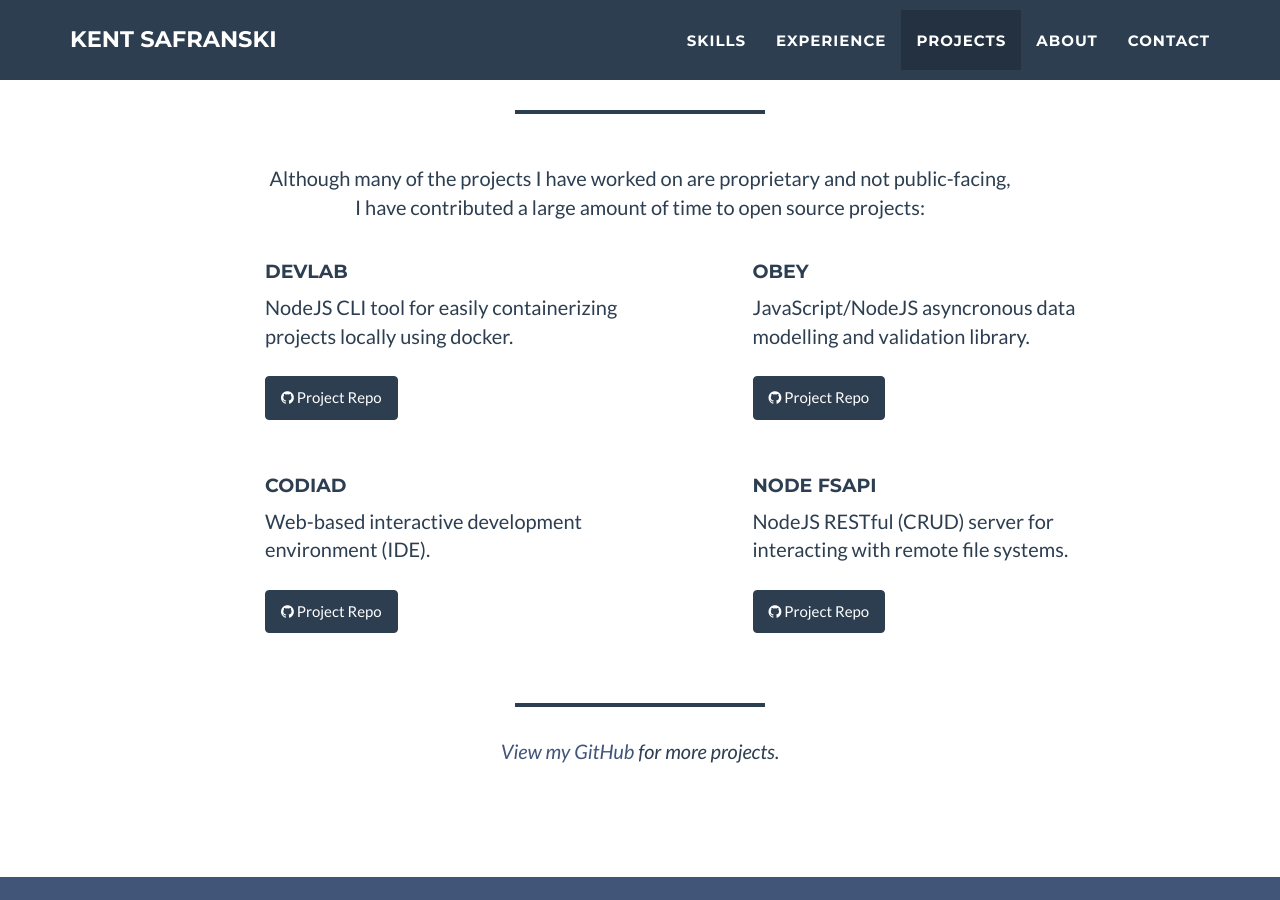
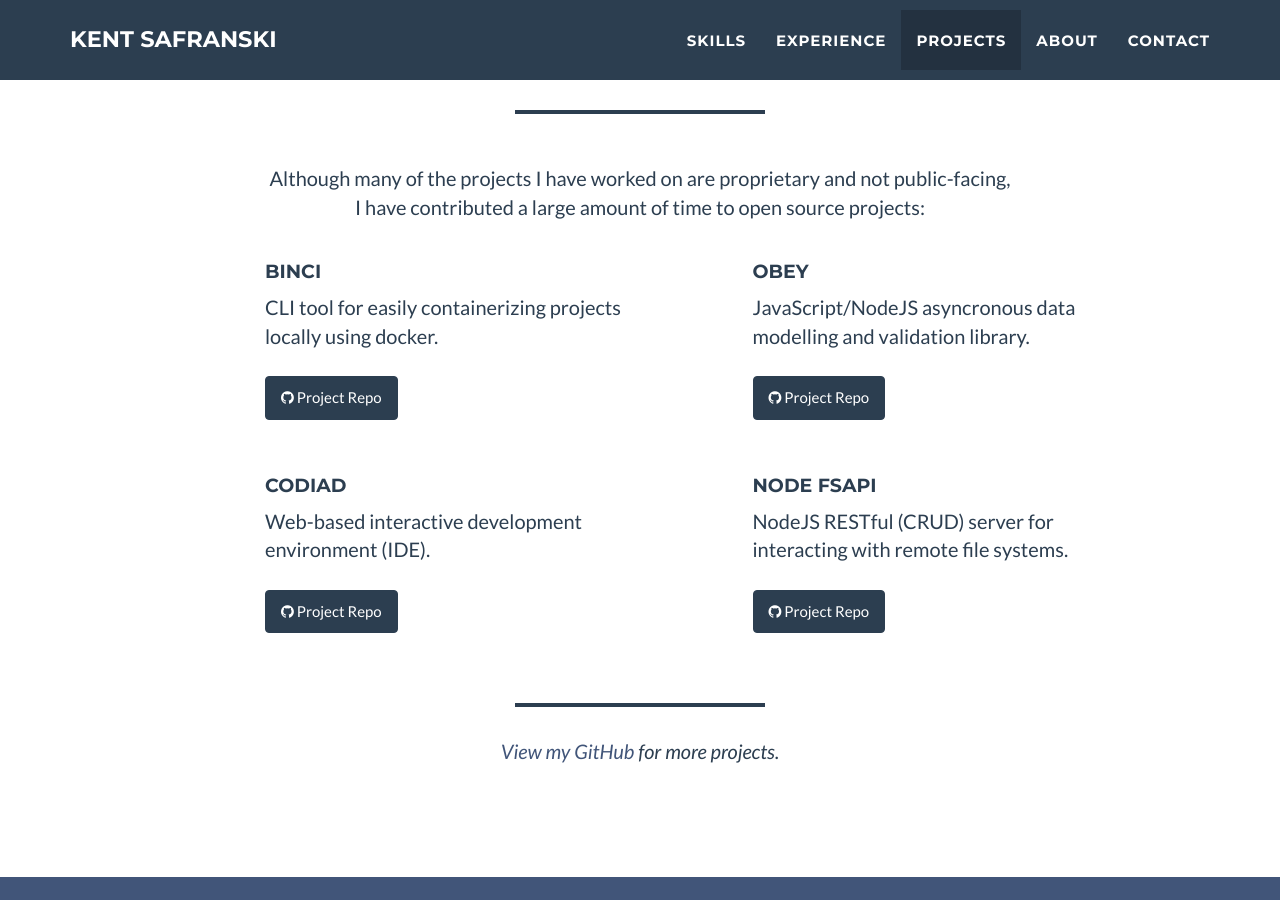
Before and after one commit to ksafranski/ksafranski.github.io, a Jekyll site: the page built from index.html, in a window 1280 px wide and 900 px high, scrolled down 3613 px. Built offline with Jekyll 4.4.1, drawn with Linux system fonts in a browser that asks for light colours.

Commit message:
fix(projects): update devlab -> binci

```diff
--- a/_includes/projects.html
+++ b/_includes/projects.html
@@ -16,12 +16,12 @@
             </div>
             <div class="row">
                 <div class="col-lg-4 col-lg-offset-2">
-                    <h4>DevLab</h4>
+                    <h4>Binci</h4>
                     <p>
-                        NodeJS CLI tool for easily containerizing projects locally using docker.
+                        CLI tool for easily containerizing projects locally using docker.
                     </p>
                     <p>
-                        <a target="_blank" href="https://github.com/TechnologyAdvice/DevLab" class="btn btn-primary">
+                        <a target="_blank" href="https://github.com/binci/binci" class="btn btn-primary">
                             <i class="fa fa-github"></i> Project Repo
                         </a>
                     </p>
```
